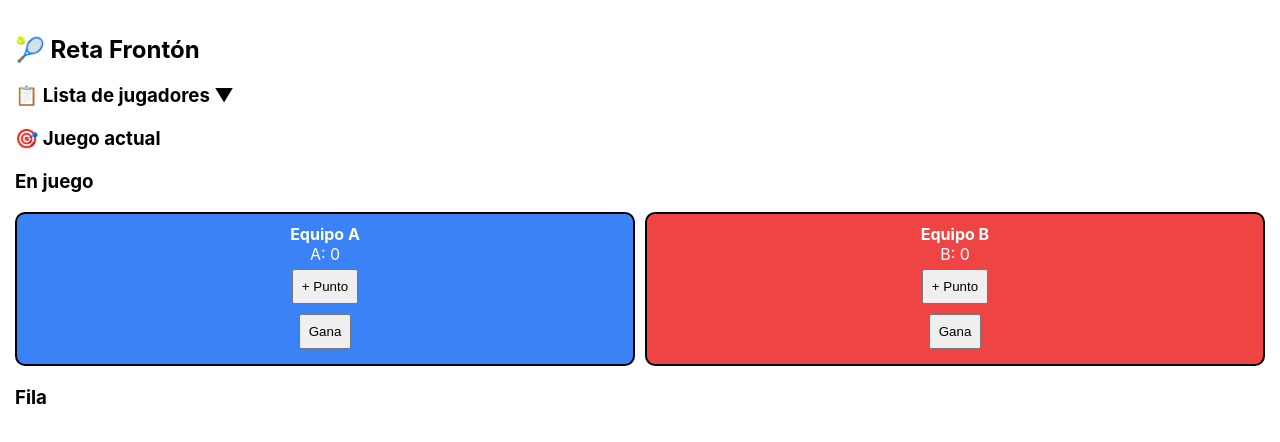
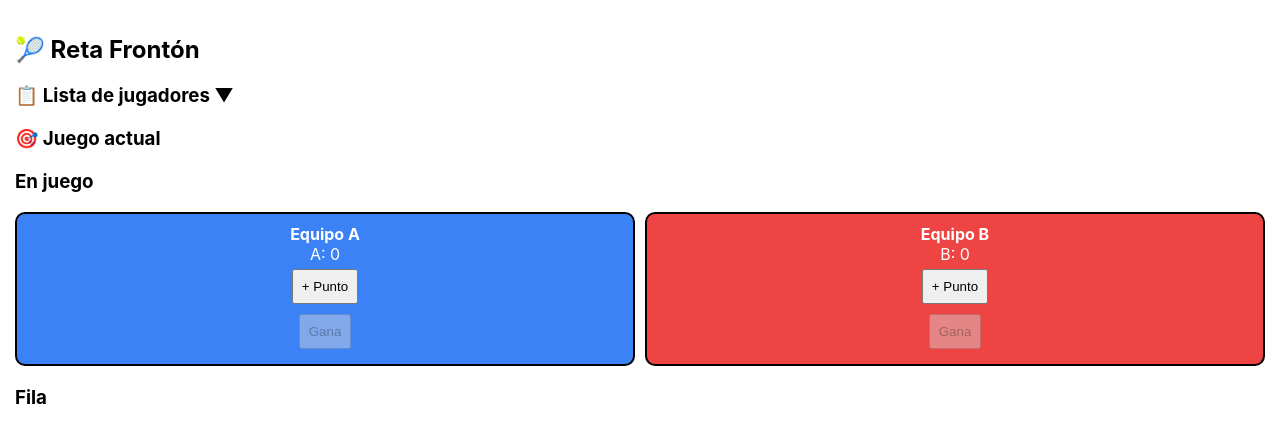
Before and after one commit to ricardovaguayo-tech/reta-fronton, a React (Create React App) app: page / in a window 1280 px wide. Shown: the top 442 px of the page. Built offline with nearby package versions, Linux system fonts and the light colour scheme.

Commit message:
Update App.js

```diff
--- a/src/App.js
+++ b/src/App.js
@@ -1,4 +1,3 @@
-
 import { useState, useEffect } from "react";
 
 const Box = ({ children, color }) => (
@@ -184,7 +183,9 @@ export default function App() {
             {courts.teamA.map((p, i) => <div key={i} style={{ color: "white" }}>{p}</div>)}
             <div style={{ color: "white" }}>A: {scoreA}</div>
             <Button onClick={() => setScoreA(scoreA + 1)}>+ Punto</Button>
-            <Button onClick={() => winner("A")}>Gana</Button>
+            <Button disabled={scoreA <= scoreB} onClick={() => winner("A")}>
+              Gana
+            </Button>
           </Box>
 
           <Box color="#ef4444">
@@ -192,7 +193,12 @@ export default function App() {
             {courts.teamB.map((p, i) => <div key={i} style={{ color: "white" }}>{p}</div>)}
             <div style={{ color: "white" }}>B: {scoreB}</div>
             <Button onClick={() => setScoreB(scoreB + 1)}>+ Punto</Button>
-            <Button onClick={() => winner("B")}>Gana</Button>
+            <Button
+  disabled={scoreB <= scoreA}
+  onClick={() => winner("B")}
+>
+  Gana
+</Button>
           </Box>
 
         </div>
```
